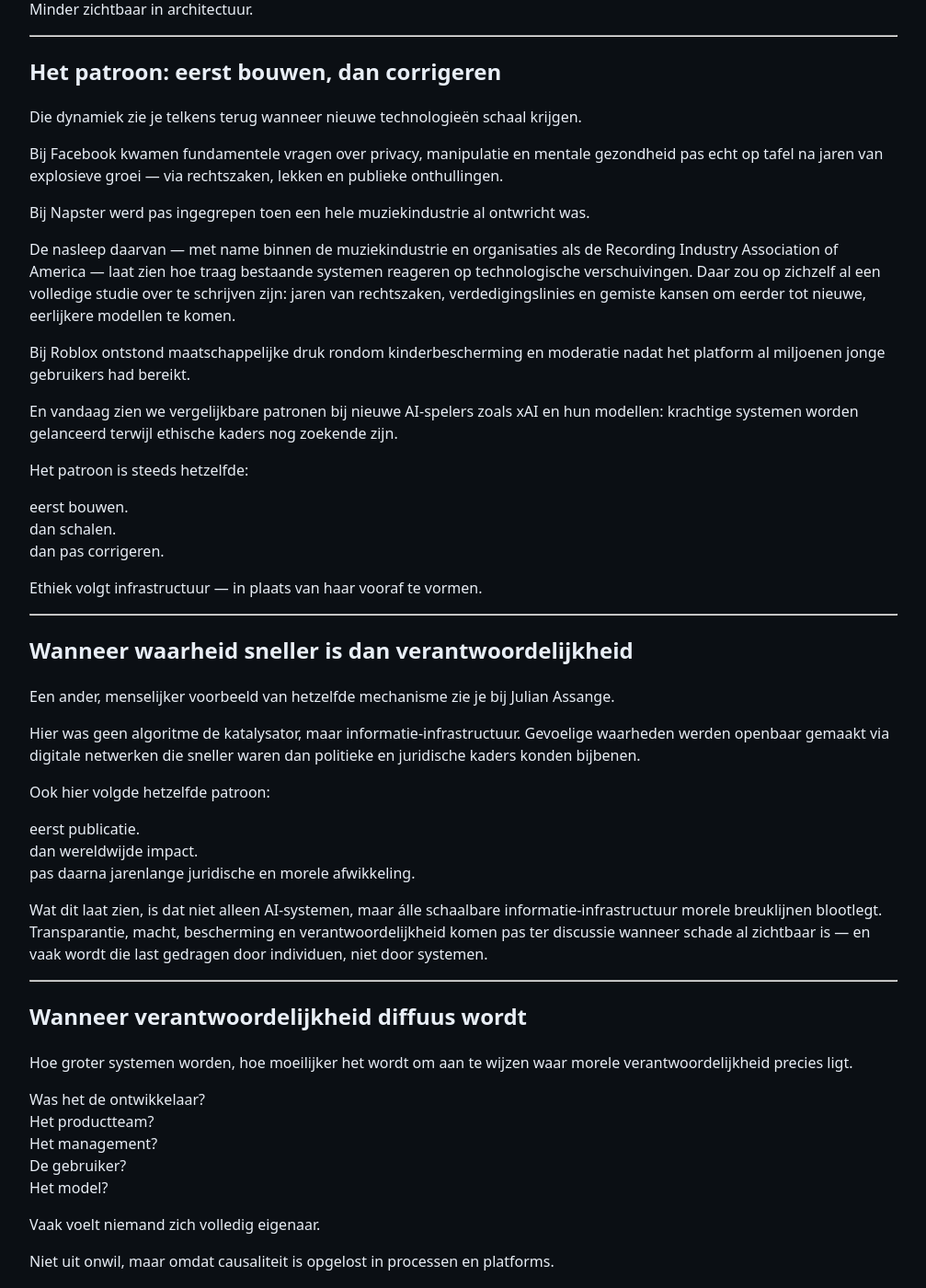
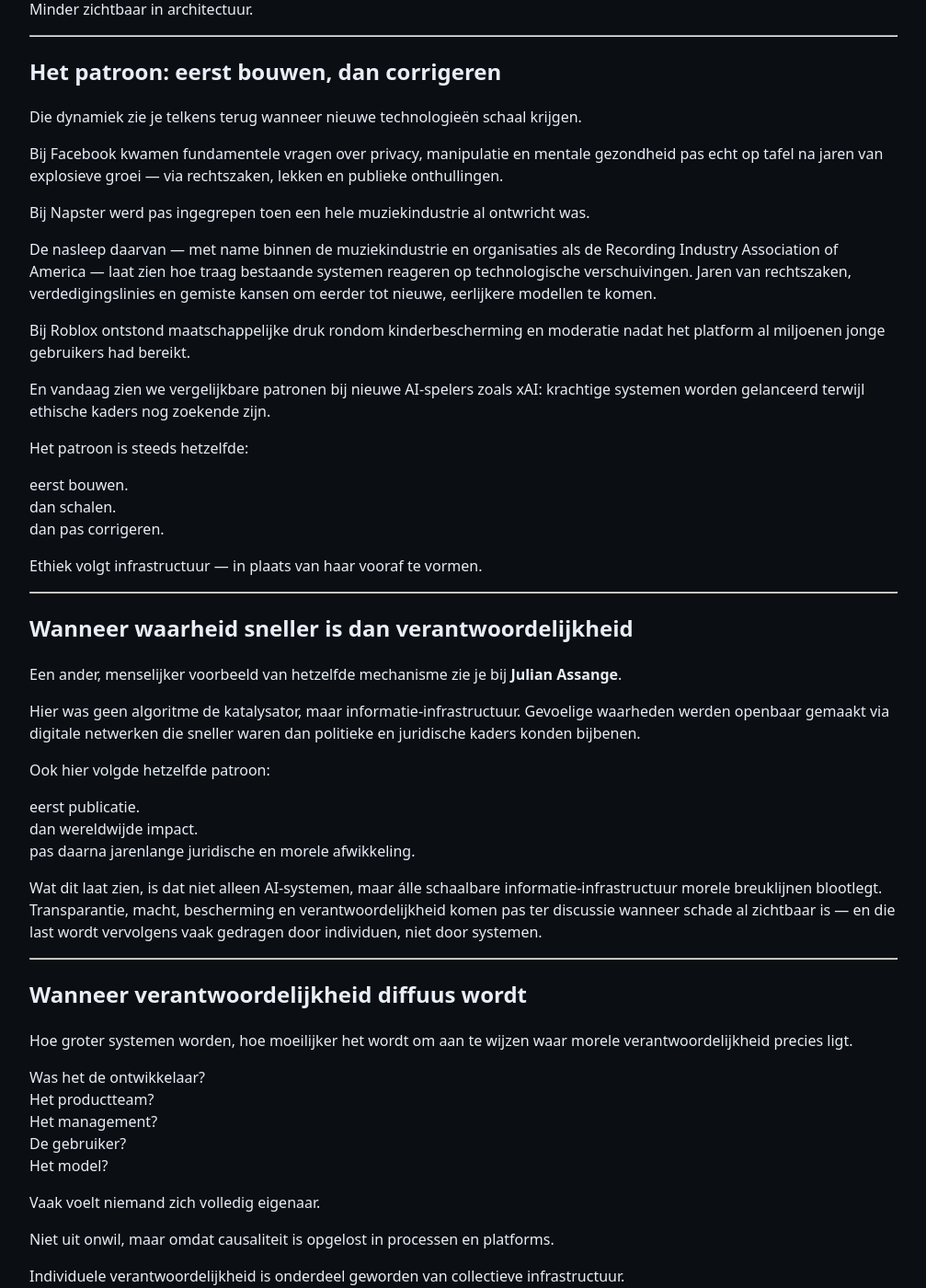
Before and after one commit to MartijnBruzzese/ModelHaven-Studio, a Jekyll site: the page built from POSITION_PAPERS/ETHICS/NL/ETHISCH_FUNDAMENT/04_h4_morele_verantwoordelijkheid_in_infrastructuur.md, in a window 1280 px wide and 1400 px high, scrolled down 1426 px. Shown: the whole window at 92% size, without its empty margins (136-1143 px from the left). Built offline with Jekyll 4.4.1, drawn with Linux system fonts in a browser that asks for light colours; our own code applies the rules of GitHub Pages for plain Markdown files; some of the changed text lies outside the part shown.

Commit message:
Update 04_h4_morele_verantwoordelijkheid_in_infrastructuur.md

```diff
--- a/POSITION_PAPERS/ETHICS/NL/ETHISCH_FUNDAMENT/04_h4_morele_verantwoordelijkheid_in_infrastructuur.md
+++ b/POSITION_PAPERS/ETHICS/NL/ETHISCH_FUNDAMENT/04_h4_morele_verantwoordelijkheid_in_infrastructuur.md
@@ -71,11 +71,11 @@
 
 Bij Napster werd pas ingegrepen toen een hele muziekindustrie al ontwricht was.
 
-De nasleep daarvan — met name binnen de muziekindustrie en organisaties als de Recording Industry Association of America — laat zien hoe traag bestaande systemen reageren op technologische verschuivingen. Daar zou op zichzelf al een volledige studie over te schrijven zijn: jaren van rechtszaken, verdedigingslinies en gemiste kansen om eerder tot nieuwe, eerlijkere modellen te komen.
+De nasleep daarvan — met name binnen de muziekindustrie en organisaties als de Recording Industry Association of America — laat zien hoe traag bestaande systemen reageren op technologische verschuivingen. Jaren van rechtszaken, verdedigingslinies en gemiste kansen om eerder tot nieuwe, eerlijkere modellen te komen.
 
 Bij Roblox ontstond maatschappelijke druk rondom kinderbescherming en moderatie nadat het platform al miljoenen jonge gebruikers had bereikt.
 
-En vandaag zien we vergelijkbare patronen bij nieuwe AI-spelers zoals xAI en hun modellen: krachtige systemen worden gelanceerd terwijl ethische kaders nog zoekende zijn.
+En vandaag zien we vergelijkbare patronen bij nieuwe AI-spelers zoals xAI: krachtige systemen worden gelanceerd terwijl ethische kaders nog zoekende zijn.
 
 Het patroon is steeds hetzelfde:
 
@@ -89,7 +89,7 @@
 
 ## Wanneer waarheid sneller is dan verantwoordelijkheid
 
-Een ander, menselijker voorbeeld van hetzelfde mechanisme zie je bij Julian Assange.
+Een ander, menselijker voorbeeld van hetzelfde mechanisme zie je bij **Julian Assange**.
 
 Hier was geen algoritme de katalysator, maar informatie-infrastructuur. Gevoelige waarheden werden openbaar gemaakt via digitale netwerken die sneller waren dan politieke en juridische kaders konden bijbenen.
 
@@ -99,7 +99,7 @@
 dan wereldwijde impact.
 pas daarna jarenlange juridische en morele afwikkeling.
 
-Wat dit laat zien, is dat niet alleen AI-systemen, maar álle schaalbare informatie-infrastructuur morele breuklijnen blootlegt. Transparantie, macht, bescherming en verantwoordelijkheid komen pas ter discussie wanneer schade al zichtbaar is — en vaak wordt die last gedragen door individuen, niet door systemen.
+Wat dit laat zien, is dat niet alleen AI-systemen, maar álle schaalbare informatie-infrastructuur morele breuklijnen blootlegt. Transparantie, macht, bescherming en verantwoordelijkheid komen pas ter discussie wanneer schade al zichtbaar is — en die last wordt vervolgens vaak gedragen door individuen, niet door systemen.
 
 ---
 
@@ -117,7 +117,7 @@
 
 Niet uit onwil, maar omdat causaliteit is opgelost in processen en platforms.
 
-Individuele verantwoordelijkheid is een onderdeel geworden van collectieve infrastructuur.
+Individuele verantwoordelijkheid is onderdeel geworden van collectieve infrastructuur.
 
 ---
 
```
